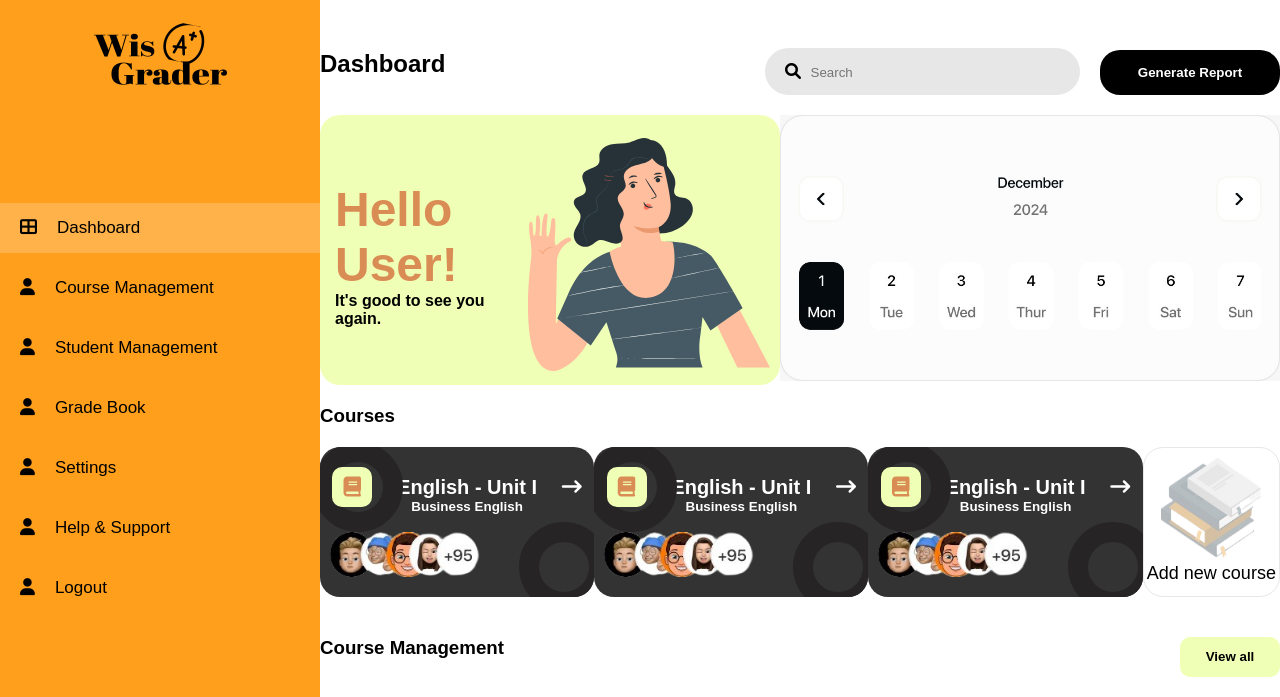
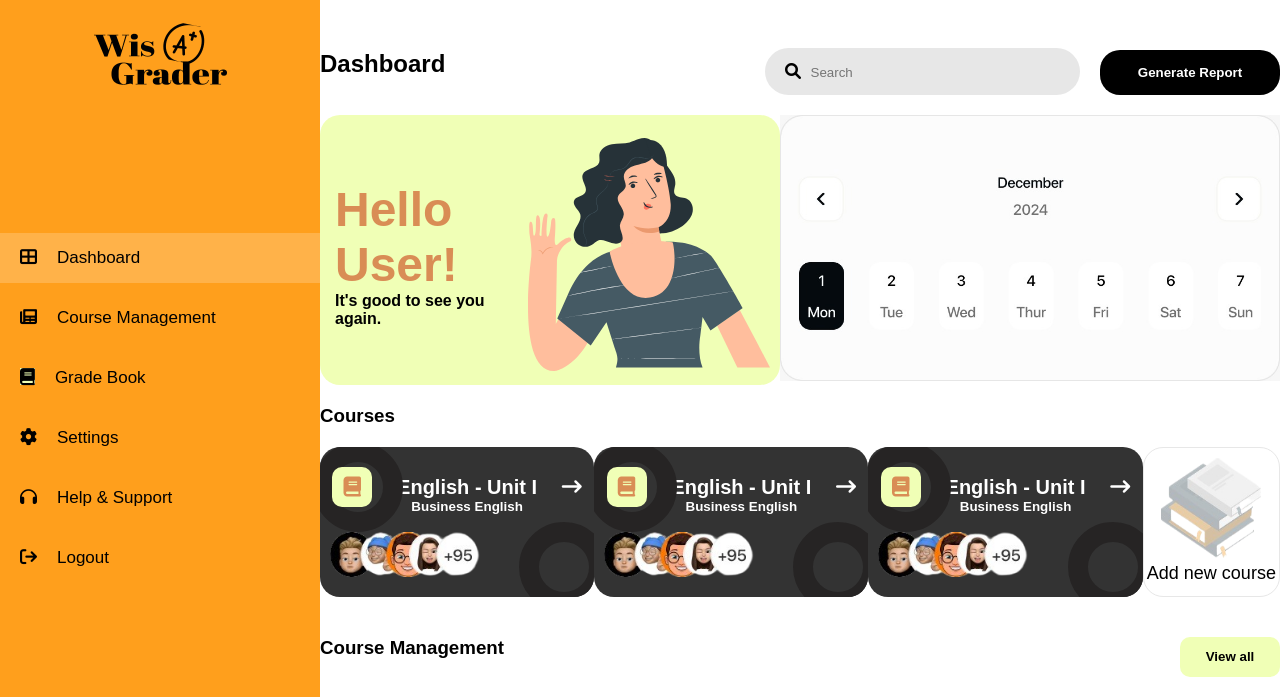
Before and after one commit to Wikki2000/WIS-Grader, a Python web app: template app/templates/user_dashboard.html in a window 1280 px wide. Shown: the top 697 px of the page. Run offline with Jinja, Linux system fonts and the light colour scheme; the template is opened without the code that fills it: most values are stand-ins (such as "Sample title", 1, 10 or a date in 2020); some libraries are stand-ins or nearby versions.

Commit message:
refactor: Update dashbord navigation icons

```diff
--- a/app/templates/user_dashboard.html
+++ b/app/templates/user_dashboard.html
@@ -24,14 +24,13 @@
       </div>
 
       <nav class="dashboard__nav-element">
-        <ul class="nav__ul">
+        <ul class="dashboard__nav-list">
           <li class="dashboard__nav-item"><i class="fa fa-th-large"></i>Dashboard</li>
-          <li class="dashboard__nav-item"><i class="fa fa-user"></i>Course Management</li>
-          <li class="dashboard__nav-item"><i class="fa fa-user"></i>Student Management</li>
-          <li class="dashboard__nav-item"><i class="fa fa-user"></i>Grade Book</li>
-          <li class="dashboard__nav-item"><i class="fa fa-user"></i>Settings</li>
-          <li class="dashboard__nav-item"><i class="fa fa-user"></i>Help & Support</li>
-          <li class="dashboard__nav-item"><i class="fa fa-user"></i>Logout</li>
+          <li class="dashboard__nav-item"><i class="fa fa-newspaper"></i>Course Management</li>
+          <li class="dashboard__nav-item"><i class="fa fa-book"></i>Grade Book</li>
+          <li class="dashboard__nav-item"><i class="fa fa-cog"></i>Settings</li>
+          <li class="dashboard__nav-item"><i class="fa fa-headphones"></i>Help & Support</li>
+          <li class="dashboard__nav-item"><i class="fa fa-sign-out"></i>Logout</li>
         </ul>
       </nav>
 
```
